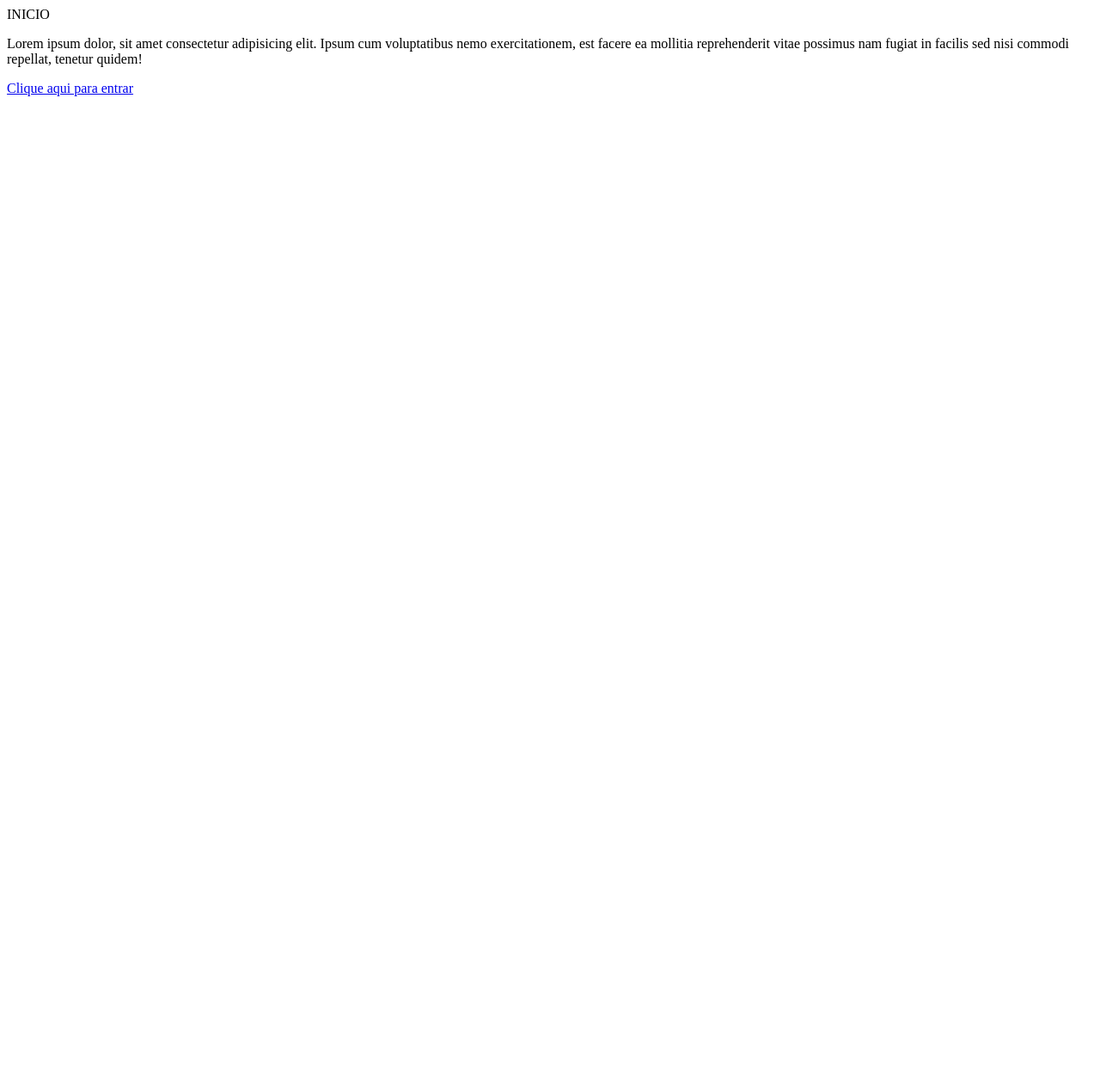
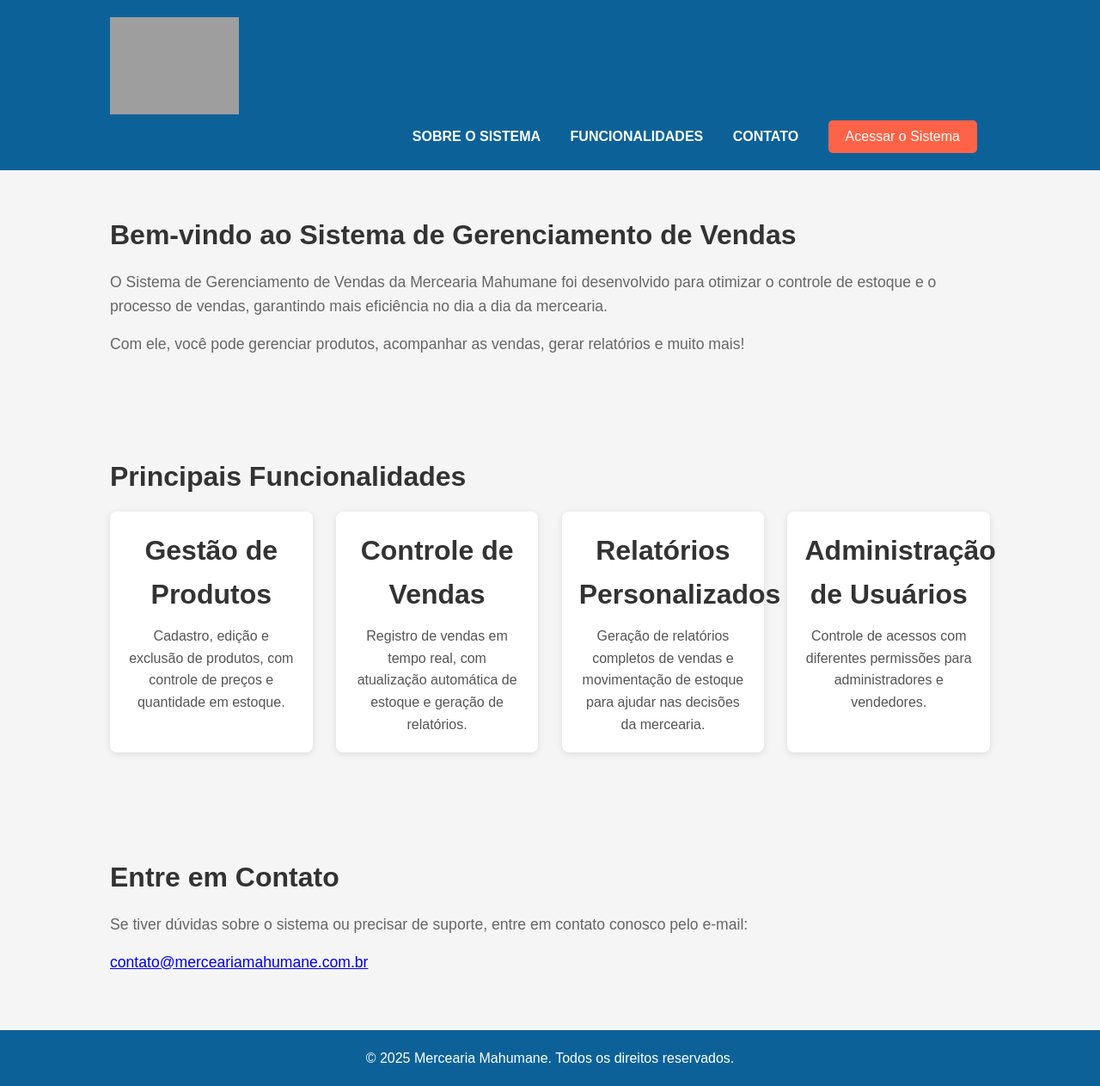
Before and after one commit to oliviorui/fullstack-practice, a PHP site: page / in a window 1280 px wide. Shown: the whole page at 86% size. Before the commit the page ends 112 px from the top, so only its background shows below. Run offline with PHP 8.4, Linux system fonts and the light colour scheme; grey boxes are pictures that could not be loaded.

Commit message:
Conteúdo do index

```diff
--- a/mercearia/public/index.php
+++ b/mercearia/public/index.php
@@ -1,7 +1,78 @@
-<html>
-    <head>INICIO</head>
-    <body>
-        <p>Lorem ipsum dolor, sit amet consectetur adipisicing elit. Ipsum cum voluptatibus nemo exercitationem, est facere ea mollitia reprehenderit vitae possimus nam fugiat in facilis sed nisi commodi repellat, tenetur quidem!</p>
-        <a href="../app/views/login.php">Clique aqui para entrar</a>
-    </body>
+<!DOCTYPE html>
+<html lang="pt-PT">
+
+<head>
+    <meta charset="UTF-8">
+    <meta name="viewport" content="width=device-width, initial-scale=1.0">
+    <title>Mercearia Mahumane - Sistema de Gerenciamento de Vendas</title>
+    <link rel="stylesheet" href="assets/css/index.css">
+    <link rel="icon" href="assets/logo.png" type="image/x-icon">
+</head>
+
+<body>
+    <header>
+        <div class="container">
+            <div class="logo">
+                <img src="assets/logo.png" alt="Logo da Mercearia Mahumane">
+            </div>
+            <nav>
+                <a href="#sobre">Sobre o Sistema</a>
+                <a href="#funcionalidades">Funcionalidades</a>
+                <a href="#contato">Contato</a>
+                <a href="../app/views/login.php">
+                    <button class="btn-login">Acessar o Sistema</button>
+                </a>
+            </nav>
+        </div>
+    </header>
+
+    <main>
+        <section id="sobre" class="intro">
+            <div class="container">
+                <h1>Bem-vindo ao Sistema de Gerenciamento de Vendas</h1>
+                <p>O Sistema de Gerenciamento de Vendas da Mercearia Mahumane foi desenvolvido para otimizar o controle de estoque e o processo de vendas, garantindo mais eficiência no dia a dia da mercearia.</p>
+                <p>Com ele, você pode gerenciar produtos, acompanhar as vendas, gerar relatórios e muito mais!</p>
+            </div>
+        </section>
+
+        <section id="funcionalidades" class="funcionalidades">
+            <div class="container">
+                <h2>Principais Funcionalidades</h2>
+                <div class="feature-cards">
+                    <div class="feature-card">
+                        <h3>Gestão de Produtos</h3>
+                        <p>Cadastro, edição e exclusão de produtos, com controle de preços e quantidade em estoque.</p>
+                    </div>
+                    <div class="feature-card">
+                        <h3>Controle de Vendas</h3>
+                        <p>Registro de vendas em tempo real, com atualização automática de estoque e geração de relatórios.</p>
+                    </div>
+                    <div class="feature-card">
+                        <h3>Relatórios Personalizados</h3>
+                        <p>Geração de relatórios completos de vendas e movimentação de estoque para ajudar nas decisões da mercearia.</p>
+                    </div>
+                    <div class="feature-card">
+                        <h3>Administração de Usuários</h3>
+                        <p>Controle de acessos com diferentes permissões para administradores e vendedores.</p>
+                    </div>
+                </div>
+            </div>
+        </section>
+
+        <section id="contato" class="contato">
+            <div class="container">
+                <h2>Entre em Contato</h2>
+                <p>Se tiver dúvidas sobre o sistema ou precisar de suporte, entre em contato conosco pelo e-mail:</p>
+                <p><a href="mailto:contato@merceariamahumane.com.br">contato@merceariamahumane.com.br</a></p>
+            </div>
+        </section>
+    </main>
+
+    <footer>
+        <div class="container">
+            <p>&copy; <?php echo date("Y"); ?> Mercearia Mahumane. Todos os direitos reservados.</p>
+        </div>
+    </footer>
+</body>
+
 </html>
```
Also changed, not shown: mercearia/README.md, mercearia/public/assets/css/index.css (added).
